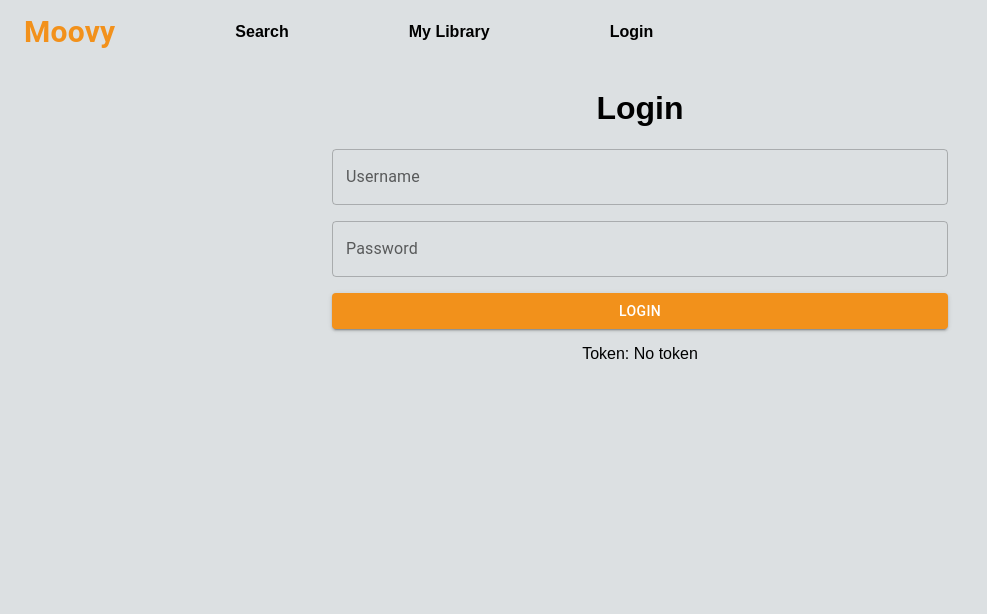
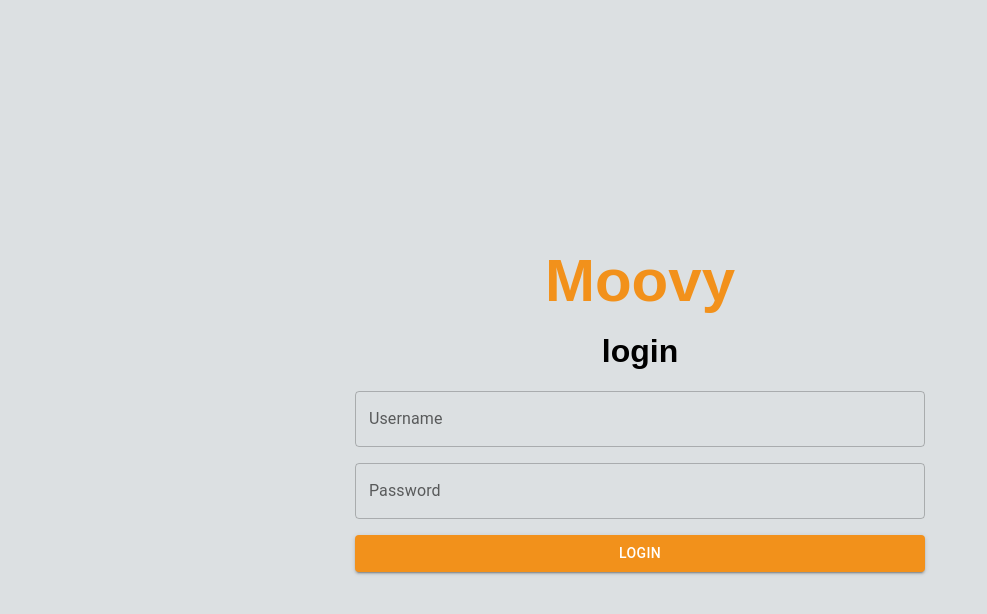
Before and after one commit to RafaelM4gn/moovy-frontend, a React (Vite) app: page / in a window 1280 px wide. Shown: the top 614 px of the page, without its empty margins (0-987 px from the left). Built offline with nearby package versions, Linux system fonts and the light colour scheme.

Commit message:
feat: :passport_control: Private pages mylibrary and search, and improve login system

```diff
--- a/src/api/api.ts
+++ b/src/api/api.ts
@@ -65,7 +65,8 @@ export async function reviewMovie(
 ) {
   const response = await axios.put(
     `/movies/review?imdbID=${imdbID}&review=${review}`,
-    null,{
+    null,
+    {
       headers: {
         Authorization: `Bearer ${token}`,
       },
@@ -73,3 +74,12 @@ export async function reviewMovie(
   );
   return response.data;
 }
+
+export async function validateToken(token: string) {
+  const response = await axios.get("/auth/validate", {
+    headers: {
+      Authorization: `Bearer ${token}`,
+    },
+  });
+  return response.data;
+}
--- /dev/null
+++ b/src/components/PrivatePage.tsx
@@ -0,0 +1,29 @@
+import { useContext, useEffect, useState } from "react";
+import { AuthContext } from "../contexts/AuthContext";
+import { validateToken } from "../api/api";
+import { Navigate } from "react-router-dom";
+
+export default function PrivatePage({ children }: { children: JSX.Element }) {
+  const [validToken, setValidToken] = useState<boolean | null>(null);
+
+  const { token } = useContext(AuthContext);
+
+  useEffect(() => {
+    const validate = async () => {
+      try {
+        await validateToken(token);
+        setValidToken(true);
+      } catch (error) {
+        setValidToken(false);
+      }
+    };
+    validate();
+    // eslint-disable-next-line react-hooks/exhaustive-deps
+  }, []);
+
+  if (validToken === null) {
+    return <p>Loading...</p>;
+  } else {
+    return validToken ? children : <Navigate to="/" />;
+  }
+}
--- a/src/pages/login.tsx
+++ b/src/pages/login.tsx
@@ -1,22 +1,36 @@
 import { Box, Button, TextField } from "@mui/material";
+import { Alert } from "@mui/material";
 import { useContext, useEffect } from "react";
 import { AuthContext } from "../contexts/AuthContext";
-import MainLayout from "../components/MainLayout";
 import { useState } from "react";
 import { login } from "../api/api";
+import { useNavigate } from "react-router-dom";
+
 function Login() {
   const [username, setUsername] = useState("");
   const [password, setPassword] = useState("");
+  const [alertOpen, setAlertOpen] = useState(false);
+  const [alertMessage, setAlertMessage] = useState("");
+
   const authContext = useContext(AuthContext);
+  const navigate = useNavigate();
 
-  const handleLogin = async () => {
+  const handleLogin = async (e: {
+    stopPropagation: () => void;
+    preventDefault: () => void;
+  }) => {
     try {
+      e.stopPropagation();
+      e.preventDefault();
       const response = await login(username, password);
       if (authContext) {
         authContext.setToken(response);
       }
+      navigate("/search");
       //print token from context
     } catch (error) {
+      setAlertOpen(true);
+      setAlertMessage("Invalid username or password");
       console.error("error", error);
     }
   };
@@ -26,7 +40,6 @@ function Login() {
   }, [authContext.token]);
 
   return (
-    <MainLayout>
     <Box
       sx={{
         display: "flex",
@@ -34,11 +47,43 @@ function Login() {
         alignItems: "center",
         justifyContent: "center",
         width: "50%",
-          height: "40vh",
+        height: "100%",
         margin: "auto auto",
       }}
     >
-        <h1> Login </h1>
+      {alertOpen && (
+        <Alert
+          severity="warning"
+          sx={{
+            width: "50%",
+          }}
+          onClose={() => {
+            setAlertOpen(false);
+          }}
+        >
+          {alertMessage}
+        </Alert>
+      )}
+      <form onSubmit={handleLogin}>
+        <h1
+          style={{
+            textAlign: "center",
+            color: "#F2911B",
+            fontSize: "60px",
+            fontWeight: 700,
+            fontStyle: "normal",
+            lineHeight: "24px",
+          }}
+        >
+          Moovy
+        </h1>
+        <h1
+          style={{
+            textAlign: "center",
+          }}
+        >
+          login
+        </h1>
         <TextField
           id="outlined-basic"
           label="Username"
@@ -62,8 +107,8 @@ function Login() {
           onChange={(e) => setPassword(e.target.value)}
         />
         <Button
+          type="submit"
           variant="contained"
-          onClick={handleLogin}
           sx={{
             width: "100%",
             backgroundColor: "#F2911B",
@@ -75,9 +120,8 @@ function Login() {
         >
           Login
         </Button>
-        {authContext.token && <p>Token: {authContext.token}</p>}
+      </form>
     </Box>
-    </MainLayout>
   );
 }
 
--- a/src/pages/mylibrary.tsx
+++ b/src/pages/mylibrary.tsx
@@ -3,6 +3,7 @@ import MainLayout from "../components/MainLayout";
 import { AuthContext } from "../contexts/AuthContext";
 import { getMovies, removeMovie } from "../api/api";
 import MovieOmdbList from "../components/MovieOmdbList";
+import PrivatePage from "../components/PrivatePage";
 
 function MyLibrary() {
   //get token updated token from context
@@ -15,6 +16,7 @@ function MyLibrary() {
       title: string;
       poster: string;
       imdbRating: number;
+      userRating: number | null;
       userHasMovie: boolean;
     }[]
   >([]);
@@ -45,13 +47,18 @@ function MyLibrary() {
   console.log("myLibrary", myLibrary);
 
   return (
-    <MainLayout>
-      <>
-        <h1> My Library </h1>
-        {token && <p>Token: {token}</p>}
-        <MovieOmdbList movies={myLibrary}  handleDelete={handleDelete} />
-      </>
-    </MainLayout>
+    <PrivatePage>
+      <MainLayout>
+        <>
+          <h1> My Library </h1>
+          <MovieOmdbList
+            movies={myLibrary}
+            starRate={true}
+            handleDelete={handleDelete}
+          />
+        </>
+      </MainLayout>
+    </PrivatePage>
   );
 }
 
--- a/src/pages/search.tsx
+++ b/src/pages/search.tsx
@@ -9,9 +9,10 @@ import {
   startWith,
   switchMap,
 } from "rxjs/operators";
-import { fromEvent, of } from "rxjs";
+import { of } from "rxjs";
 import SearchIcon from "@mui/icons-material/Search";
 import { AuthContext } from "../contexts/AuthContext";
+import PrivatePage from "../components/PrivatePage";
 
 type Movie = {
   imdbID: string;
@@ -26,6 +27,7 @@ function Search() {
   const moviesPlaceHolder: Movie[] = [];
 
   const [movies, setMovies] = useState<Movie[]>(moviesPlaceHolder);
+  const [searchTerm, setSearchTerm] = useState<string>("");
 
   const searchInputRef = useRef<HTMLInputElement>(null);
 
@@ -33,15 +35,11 @@ function Search() {
   const { token } = useContext(AuthContext);
 
   useEffect(() => {
-    if (!searchInputRef.current) return;
-
-    const search$ = fromEvent<InputEvent>(searchInputRef.current, "input").pipe(
+    const search = of(searchTerm).pipe(
       debounceTime(500),
       distinctUntilChanged(),
-      startWith({ target: { value: "" } }),
-      switchMap((event) => {
-        const searchTerm =
-          event.target instanceof HTMLInputElement ? event.target.value : "";
+      startWith(""),
+      switchMap(() => {
         if (searchTerm.length < 3) {
           return of(moviesPlaceHolder);
         } else {
@@ -50,11 +48,11 @@ function Search() {
       })
     );
 
-    const subscription = search$.subscribe(setMovies);
+    const subscription = search.subscribe(setMovies);
 
     return () => subscription.unsubscribe();
     // eslint-disable-next-line react-hooks/exhaustive-deps
-  }, []);
+  }, [searchTerm]);
 
   const handleDelete = async (imdbID: string) => {
     try {
@@ -65,6 +63,7 @@ function Search() {
   };
 
   return (
+    <PrivatePage>
       <MainLayout>
         <>
           <h1> Search </h1>
@@ -81,15 +80,21 @@ function Search() {
           >
             <InputBase
               ref={searchInputRef}
+              onChange={(event) => setSearchTerm(event.target.value)}
               sx={{ ml: 1, flex: 1 }}
               placeholder="Search your favorite movies"
               inputProps={{ "aria-label": "Search your favorite movies" }}
             />
             <SearchIcon />
           </Paper>
-        <MovieOmdbList handleDelete={handleDelete} movies={movies} />
+          <MovieOmdbList
+            handleDelete={handleDelete}
+            starRate={false}
+            movies={movies}
+          />
         </>
       </MainLayout>
+    </PrivatePage>
   );
 }
 
```
Lines whose indentation alone changed are shown as unchanged.
